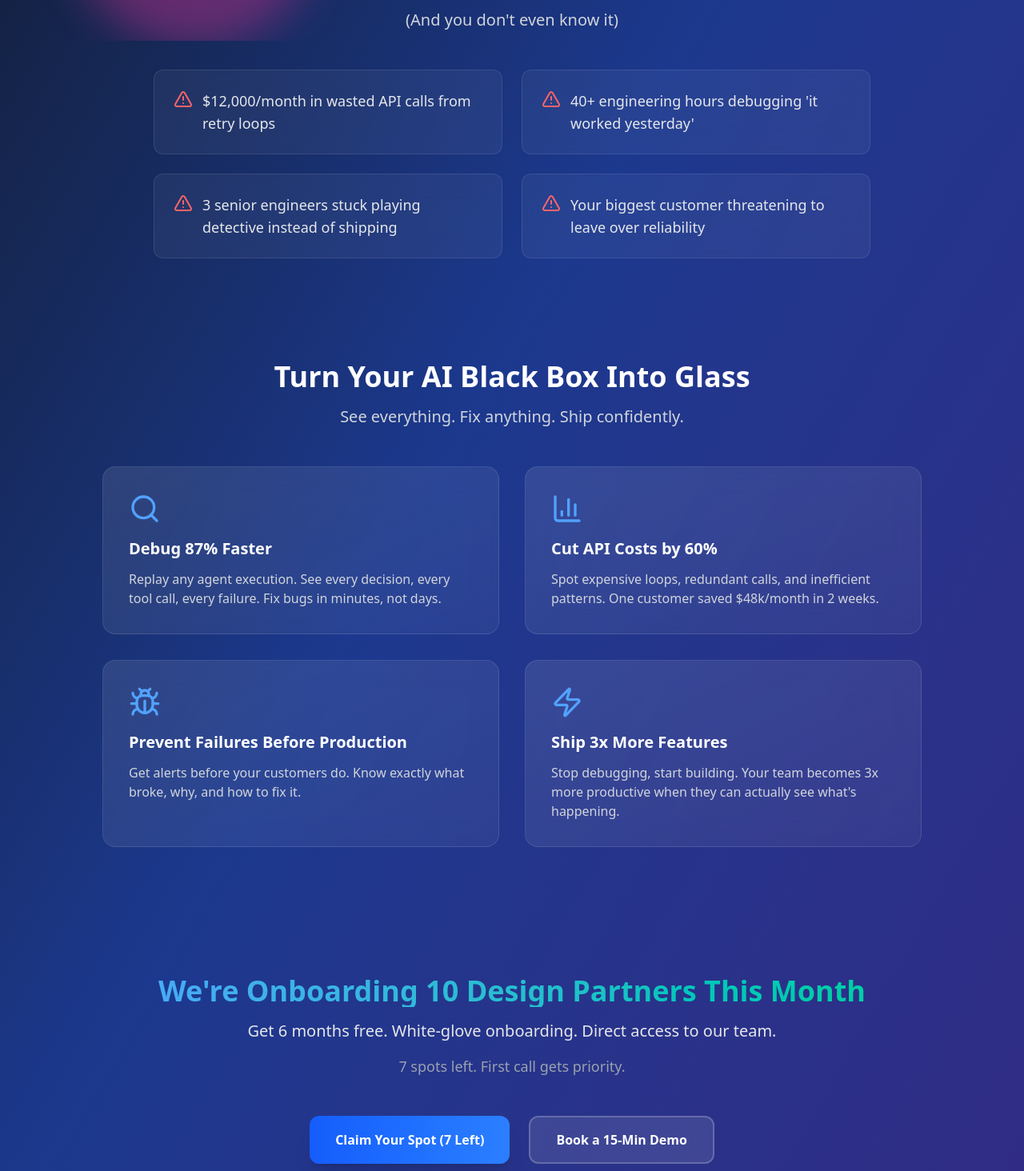
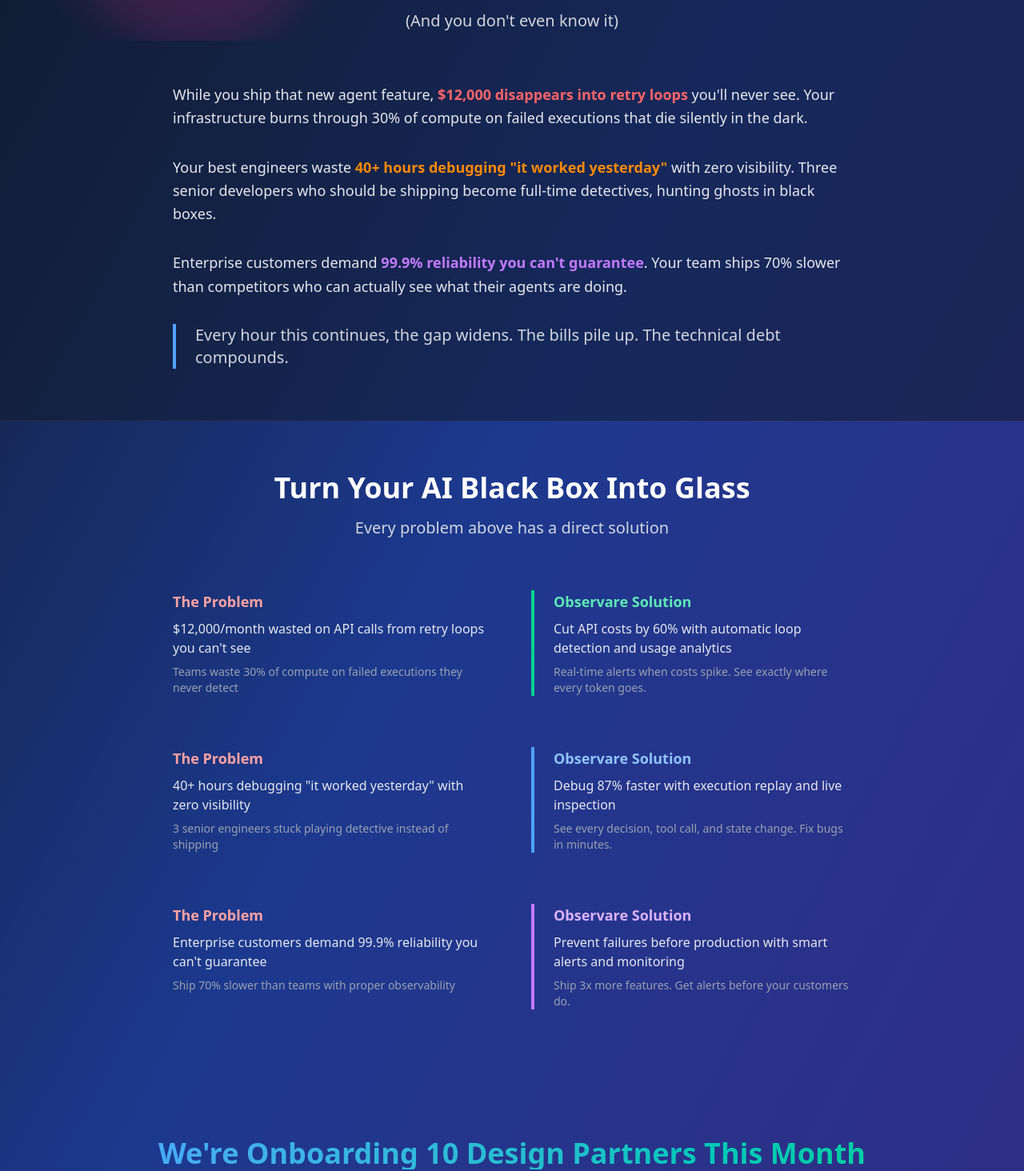
Before and after one commit to ObservareAI/observare.ai, a Next.js app: page / in a window 1280 px wide. Shown: the part 749-2213 px from the top of the page at 80% size. Built offline with nearby package versions, Linux system fonts and the light colour scheme.

Commit message:
added tally form and a11y to page

```diff
--- a/src/app/page.tsx
+++ b/src/app/page.tsx
@@ -1,7 +1,6 @@
 'use client';
 
 import { useState, useEffect } from 'react';
-import { AlertTriangle, Search, BarChart3, Bug, Zap } from 'lucide-react';
 
 export default function Home() {
   const [mounted, setMounted] = useState(false);
@@ -44,84 +43,101 @@
       </section>
 
       {/* Pain Points Section */}
-      <section className="relative px-6 py-16 mx-auto max-w-7xl">
-        <h2 className="text-3xl md:text-4xl font-bold mb-4 text-center animate-fade-in">
+      <section className="relative w-full bg-gray-900/50 border-y border-gray-800">
+        <div className="px-6 py-16 mx-auto max-w-4xl">
+          <div className="text-center mb-16">
+            <h2 className="text-3xl md:text-4xl font-bold mb-4 animate-fade-in">
               Every Hour Your Agents Run Blind Costs You:
             </h2>
-        <p className="text-xl text-gray-300 text-center mb-12 animate-fade-in animation-delay-200">
+            <p className="text-xl text-gray-300 animate-fade-in animation-delay-200">
               (And you don&apos;t even know it)
             </p>
-        <div className="grid md:grid-cols-2 gap-6 max-w-4xl mx-auto">
-          {[
-            "$12,000/month in wasted API calls from retry loops",
-            "40+ engineering hours debugging 'it worked yesterday'",
-            "3 senior engineers stuck playing detective instead of shipping",
-            "Your biggest customer threatening to leave over reliability"
-          ].map((pain, index) => (
-            <div
-              key={index}
-              className={`group bg-white/5 backdrop-blur-lg rounded-xl p-6 border border-white/10 hover:border-red-400/50 transition-all duration-300 hover:scale-105 hover:bg-white/10 animate-slide-up`}
-              style={{ animationDelay: `${index * 100}ms` }}
-            >
-              <div className="flex items-start">
-                <AlertTriangle className="text-red-400 mr-3 w-6 h-6 flex-shrink-0 group-hover:animate-bounce" />
-                <p className="text-lg text-gray-200">
-                  {pain}
+          </div>
+
+          <div className="space-y-8 text-lg leading-relaxed">
+            <div className="animate-slide-up">
+              <p className="text-gray-200 mb-4">
+                While you ship that new agent feature, <span className="text-red-400 font-semibold">$12,000 disappears into retry loops</span> you&apos;ll never see.
+                Your infrastructure burns through 30% of compute on failed executions that die silently in the dark.
+              </p>
+            </div>
+
+            <div className="animate-slide-up" style={{ animationDelay: "200ms" }}>
+              <p className="text-gray-200 mb-4">
+                Your best engineers waste <span className="text-orange-400 font-semibold">40+ hours debugging &quot;it worked yesterday&quot;</span> with zero visibility.
+                Three senior developers who should be shipping become full-time detectives, hunting ghosts in black boxes.
+              </p>
+            </div>
+
+            <div className="animate-slide-up" style={{ animationDelay: "400ms" }}>
+              <p className="text-gray-200 mb-4">
+                Enterprise customers demand <span className="text-purple-400 font-semibold">99.9% reliability you can&apos;t guarantee</span>.
+                Your team ships 70% slower than competitors who can actually see what their agents are doing.
+              </p>
+            </div>
+
+            <div className="animate-slide-up" style={{ animationDelay: "600ms" }}>
+              <p className="text-gray-300 text-xl font-medium border-l-4 border-blue-400 pl-6 mt-8">
+                Every hour this continues, the gap widens. The bills pile up. The technical debt compounds.
               </p>
             </div>
           </div>
-          ))}
         </div>
       </section>
 
-      {/* Proposed Solution Section */}
-      <section className="relative px-6 py-16 mx-auto max-w-7xl">
-        <h2 className="text-3xl md:text-4xl font-bold mb-4 text-center animate-fade-in">
+      {/* Solution Section */}
+      <section className="relative px-6 py-16 mx-auto max-w-4xl">
+        <div className="text-center mb-16">
+          <h2 className="text-3xl md:text-4xl font-bold mb-4 animate-fade-in">
             Turn Your AI Black Box Into Glass
           </h2>
-        <p className="text-xl text-gray-300 text-center mb-12 animate-fade-in animation-delay-200">
-          See everything. Fix anything. Ship confidently.
-        </p>
-        <div className="grid md:grid-cols-2 gap-8 max-w-5xl mx-auto">
-          {[
-            {
-              icon: Search,
-              title: "Debug 87% Faster",
-              description: "Replay any agent execution. See every decision, every tool call, every failure. Fix bugs in minutes, not days."
-            },
-            {
-              icon: BarChart3,
-              title: "Cut API Costs by 60%",
-              description: "Spot expensive loops, redundant calls, and inefficient patterns. One customer saved $48k/month in 2 weeks."
-            },
-            {
-              icon: Bug,
-              title: "Prevent Failures Before Production",
-              description: "Get alerts before your customers do. Know exactly what broke, why, and how to fix it."
-            },
-            {
-              icon: Zap,
-              title: "Ship 3x More Features",
-              description: "Stop debugging, start building. Your team becomes 3x more productive when they can actually see what's happening."
-            }
-          ].map((feature, index) => (
-            <div
-              key={index}
-              className={`group relative bg-gradient-to-br from-white/10 to-white/5 backdrop-blur-lg p-8 rounded-2xl border border-white/10 hover:border-blue-400/50 transition-all duration-300 hover:scale-105 overflow-hidden animate-slide-up`}
-              style={{ animationDelay: `${index * 100}ms` }}
-            >
-              <div className="absolute inset-0 bg-gradient-to-br from-blue-600/20 to-purple-600/20 opacity-0 group-hover:opacity-100 transition-opacity duration-300"></div>
-              <div className="relative z-10">
-                <feature.icon className="w-10 h-10 mb-4 text-blue-400 group-hover:animate-bounce" />
-                <h3 className="text-xl font-semibold mb-3 text-white">
-                  {feature.title}
-                </h3>
-                <p className="text-gray-300">
-                  {feature.description}
+          <p className="text-xl text-gray-300 animate-fade-in animation-delay-200">
+            Every problem above has a direct solution
           </p>
         </div>
+
+        <div className="space-y-16">
+          {/* Problem-Solution Pair 1: API Costs */}
+          <div className="grid lg:grid-cols-2 gap-12 items-start animate-slide-up">
+            <div>
+              <h3 className="text-lg font-semibold text-red-300 mb-2">The Problem</h3>
+              <p className="text-gray-200 mb-2">$12,000/month wasted on API calls from retry loops you can&apos;t see</p>
+              <p className="text-gray-400 text-sm">Teams waste 30% of compute on failed executions they never detect</p>
             </div>
-          ))}
+            <div className="border-l-4 border-emerald-400 pl-6">
+              <h3 className="text-lg font-semibold text-emerald-300 mb-2">Observare Solution</h3>
+              <p className="text-gray-200 mb-2">Cut API costs by 60% with automatic loop detection and usage analytics</p>
+              <p className="text-gray-400 text-sm">Real-time alerts when costs spike. See exactly where every token goes.</p>
+            </div>
+          </div>
+
+          {/* Problem-Solution Pair 2: Debugging Time */}
+          <div className="grid lg:grid-cols-2 gap-12 items-start animate-slide-up" style={{ animationDelay: "200ms" }}>
+            <div>
+              <h3 className="text-lg font-semibold text-red-300 mb-2">The Problem</h3>
+              <p className="text-gray-200 mb-2">40+ hours debugging &quot;it worked yesterday&quot; with zero visibility</p>
+              <p className="text-gray-400 text-sm">3 senior engineers stuck playing detective instead of shipping</p>
+            </div>
+            <div className="border-l-4 border-blue-400 pl-6">
+              <h3 className="text-lg font-semibold text-blue-300 mb-2">Observare Solution</h3>
+              <p className="text-gray-200 mb-2">Debug 87% faster with execution replay and live inspection</p>
+              <p className="text-gray-400 text-sm">See every decision, tool call, and state change. Fix bugs in minutes.</p>
+            </div>
+          </div>
+
+          {/* Problem-Solution Pair 3: Customer Reliability */}
+          <div className="grid lg:grid-cols-2 gap-12 items-start animate-slide-up" style={{ animationDelay: "400ms" }}>
+            <div>
+              <h3 className="text-lg font-semibold text-red-300 mb-2">The Problem</h3>
+              <p className="text-gray-200 mb-2">Enterprise customers demand 99.9% reliability you can&apos;t guarantee</p>
+              <p className="text-gray-400 text-sm">Ship 70% slower than teams with proper observability</p>
+            </div>
+            <div className="border-l-4 border-purple-400 pl-6">
+              <h3 className="text-lg font-semibold text-purple-300 mb-2">Observare Solution</h3>
+              <p className="text-gray-200 mb-2">Prevent failures before production with smart alerts and monitoring</p>
+              <p className="text-gray-400 text-sm">Ship 3x more features. Get alerts before your customers do.</p>
+            </div>
+          </div>
         </div>
       </section>
 
@@ -137,13 +153,26 @@
           <p className="text-lg text-gray-400 mb-12">
             7 spots left. First call gets priority.
           </p>
-          <div className="flex flex-col sm:flex-row gap-6 justify-center">
-            <button className="group relative px-8 py-4 overflow-hidden rounded-xl bg-gradient-to-r from-blue-600 to-blue-500 text-white font-semibold shadow-xl transition-all duration-300 hover:scale-105 hover:shadow-2xl">
+          <div className="flex justify-center">
+            <button
+              onClick={() => {
+                console.log('Claim Your Spot clicked');
+                // Track button click for analytics
+                if (typeof window !== 'undefined' && 'gtag' in window) {
+                  // eslint-disable-next-line @typescript-eslint/no-explicit-any
+                  (window as any).gtag('event', 'click', {
+                    event_category: 'CTA',
+                    event_label: 'Claim Your Spot'
+                  });
+                }
+                // Open waiting list form
+                window.open('https://tally.so/r/mKKoaA', '_blank');
+              }}
+              aria-label="Join the waiting list for Observare design partners"
+              className="group relative px-8 py-4 overflow-hidden rounded-xl bg-gradient-to-r from-blue-600 to-blue-500 text-white font-semibold shadow-xl transition-all duration-300 hover:scale-105 hover:shadow-2xl active:scale-95 focus:outline-none focus:ring-2 focus:ring-blue-400 focus:ring-offset-2 focus:ring-offset-gray-900"
+            >
               <span className="relative z-10">Claim Your Spot (7 Left)</span>
               <div className="absolute inset-0 bg-gradient-to-r from-blue-500 to-purple-600 opacity-0 group-hover:opacity-100 transition-opacity duration-300"></div>
-            </button>
-            <button className="group relative px-8 py-4 overflow-hidden rounded-xl bg-white/10 backdrop-blur-lg border-2 border-white/20 text-white font-semibold transition-all duration-300 hover:scale-105 hover:bg-white/20 hover:border-white/40">
-              <span className="relative z-10">Book a 15-Min Demo</span>
             </button>
           </div>
         </div>
--- a/src/components/Navigation.tsx
+++ b/src/components/Navigation.tsx
@@ -35,7 +35,23 @@
               Docs
             </Link>
             */}
-            <button className="px-4 py-2 bg-blue-600 text-white rounded-lg hover:bg-blue-700 transition-colors">
+            <button
+              onClick={() => {
+                console.log('Get Early Access (nav) clicked');
+                // Track button click for analytics
+                if (typeof window !== 'undefined' && 'gtag' in window) {
+                  // eslint-disable-next-line @typescript-eslint/no-explicit-any
+                  (window as any).gtag('event', 'click', {
+                    event_category: 'CTA',
+                    event_label: 'Get Early Access - Navigation'
+                  });
+                }
+                // Open waiting list form
+                window.open('https://tally.so/r/mKKoaA', '_blank');
+              }}
+              aria-label="Get early access to Observare"
+              className="px-4 py-2 bg-blue-600 text-white rounded-lg hover:bg-blue-700 transition-colors focus:outline-none focus:ring-2 focus:ring-blue-400 focus:ring-offset-2 focus:ring-offset-gray-900"
+            >
               Get Early Access
             </button>
           </div>
```
Lines whose indentation alone changed are shown as unchanged.
